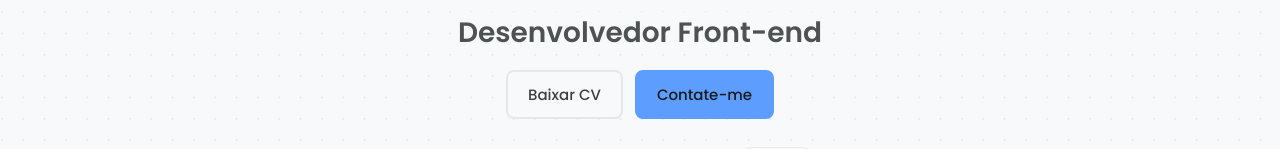
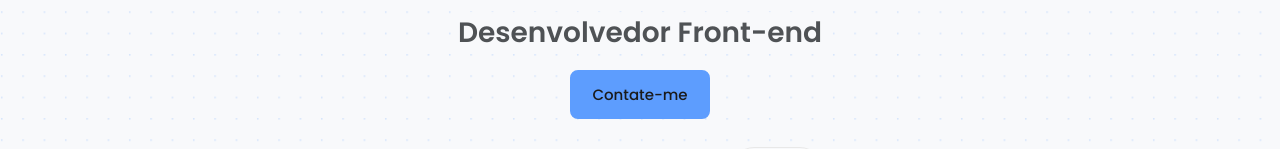
Before and after one commit to lucsoliver/portfolio_2025, a React (Vite) app: page /work in a window 1280 px wide. Both pictures are taken after a click on the button 48 px from the left and 35 px from the top of the page. Shown: the part 331-480 px from the top of the page. Built offline with nearby package versions, Linux system fonts and the light colour scheme; no server answers.

Commit message:
removing cv button in homepage

```diff
--- a/src/components/Sections/HomeSection/Home.module.css
+++ b/src/components/Sections/HomeSection/Home.module.css
@@ -71,8 +71,7 @@
   }
 }
 
-.btnContact,
-.btnCV {
+.btnContact {
   display: inline-flex;
   align-items: center;
   gap: 0.5rem;
@@ -85,26 +84,6 @@
   transition:
     background-color 0.2s,
     border-color 0.2s;
-}
-
-.btnCV {
-  background-color: var(--color-white-bg);
-  color: currentColor;
-  border: 2px solid var(--color-white-border);
-}
-
-:global(html.dark) .btnCV {
-  background-color: var(--color-black-bg);
-  border-color: var(--color-black-border);
-}
-
-.btnCV:hover {
-  background-color: var(--color-white-title);
-}
-
-:global(html.dark) .btnCV:hover {
-  background-color: var(--color-black-title);
-  border-color: var(--color-black-title);
 }
 
 .btnContact {
@@ -185,8 +164,7 @@
     max-width: 18rem;
   }
 
-  .btnContact,
-  .btnCV {
+  .btnContact {
     width: 100%;
     justify-content: center;
   }
--- a/src/components/Sections/HomeSection/Home.tsx
+++ b/src/components/Sections/HomeSection/Home.tsx
@@ -4,8 +4,6 @@ import LinksBackground from "../../illustrations/LinksBackground";
 
 import styles from "./Home.module.css";
 import { useNavigate } from "react-router-dom";
-
-const cvPdf = "/docs/CV_Lucas_Oliveira_Novembro2026.pdf";
 
 function scrollToSection(id: string) {
   document
@@ -34,16 +32,6 @@ function Home() {
           <p className={styles.homeSubtitle}>{t("home.subtitle")}</p>
 
           <div className={styles.btnGroup}>
-            <a
-              href={cvPdf}
-              className={styles.btnCV}
-              target="_blank"
-              rel="noopener noreferrer"
-              draggable="false"
-            >
-              {t("home.ctaCv")}
-            </a>
-
             <button
               className={styles.btnContact}
               onClick={(event) => {
--- a/src/i18n/index.ts
+++ b/src/i18n/index.ts
@@ -16,7 +16,6 @@ const resources = {
       home: {
         title: "Lucas Oliveira",
         subtitle: "Front-end Developer",
-        ctaCv: "Download CV",
         links: "Links",
         contact: "Contact",
       },
@@ -200,7 +199,6 @@ const resources = {
       home: {
         title: "Lucas Oliveira",
         subtitle: "Desenvolvedor Front-end",
-        ctaCv: "Baixar CV",
         contact: "Contate-me",
         links: "Links",
       },
```
